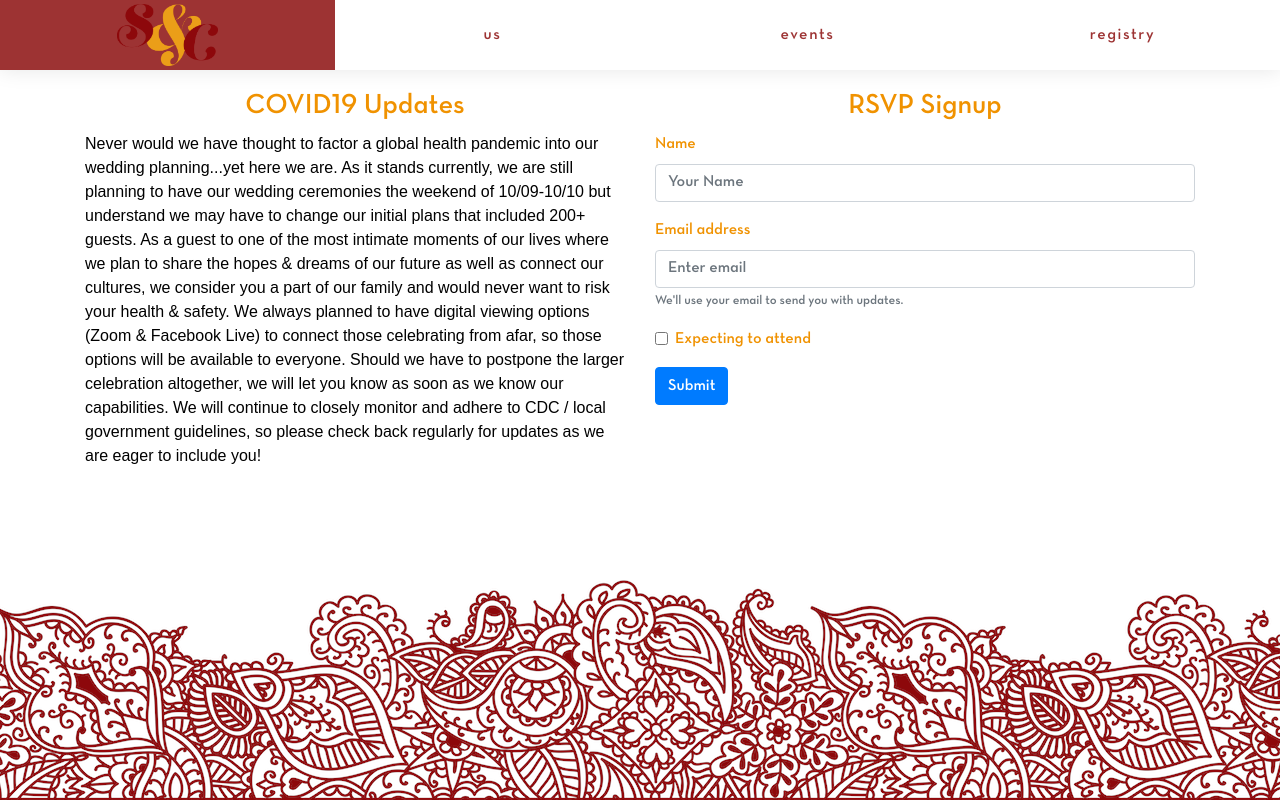
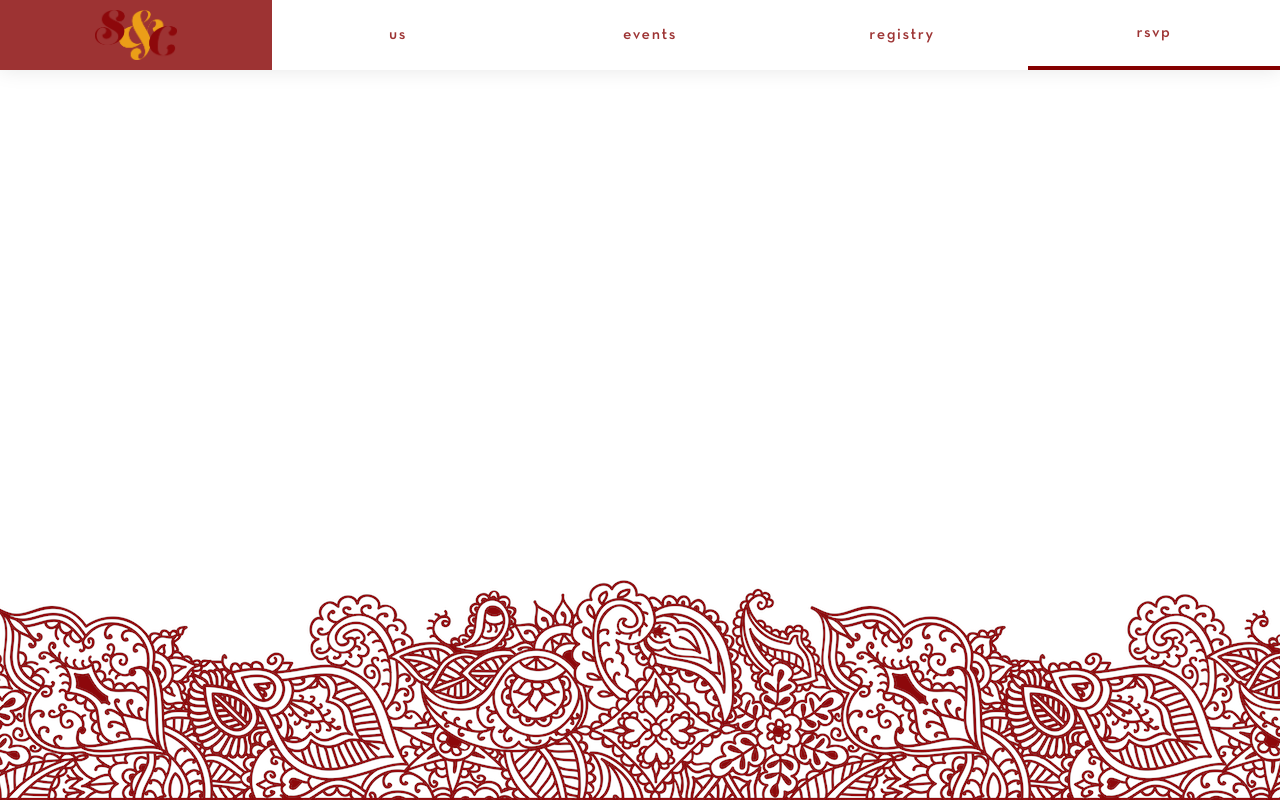
Before and after one commit to Chrisell/chris-and-sumita, a React (Create React App) app: page /rsvp in a window 1280 px wide. Built offline with nearby package versions, Linux system fonts and the light colour scheme.

Commit message:
Create RSVP page and menu item

```diff
--- a/src/App.js
+++ b/src/App.js
@@ -8,6 +8,7 @@ import { createBrowserHistory } from "history";
 import About from './About.js'
 import Page from './Page.js'
 import EventsPage from './EventsPage.js'
+import Rsvp from './Rsvp.js'
 import Nav from './Nav.js'
 import Registry from './Registry.js'
 import Activities from './Activities.js'
@@ -34,8 +35,8 @@ class App extends React.Component {
             <Route path="/about">
               <About title="About Us" />
             </Route>
-            <Route path="/rsvp">
-              <EventsPage />
+            <Route title="RSVP" path="/rsvp">
+              <Rsvp />
             </Route>
             <Route path="/events">
               <EventsPage />
--- a/src/Nav.js
+++ b/src/Nav.js
@@ -20,6 +20,7 @@ class Nav extends React.Component {
           <NavLink className="et-hero-tab" to='about'>us</NavLink>
           <NavLink className="et-hero-tab" to='events'>events</NavLink>
           <NavLink className="et-hero-tab" to='registry'>registry</NavLink>
+          <NavLink className="et-hero-tab" to='rsvp'>rsvp</NavLink>
           {/* <NavLink className="et-hero-tab" to='activities'>philly</NavLink> */}
         </div>
     )
--- /dev/null
+++ b/src/Rsvp.js
@@ -0,0 +1,27 @@
+import React from 'react';
+import {
+    Container,
+    Row,
+    Col
+} from 'react-bootstrap';
+import './About.css'
+import "react-responsive-carousel/lib/styles/carousel.min.css";
+
+class Rsvp extends React.Component {
+    constructor(props) {
+        super(props);
+        this.state = {
+            title: this.props.title
+        }
+    }
+
+    render() {
+        return (
+            <Container>
+                <h2>{this.state.title}</h2>
+            </Container>
+        )
+    }
+}
+
+export default Rsvp;
```
